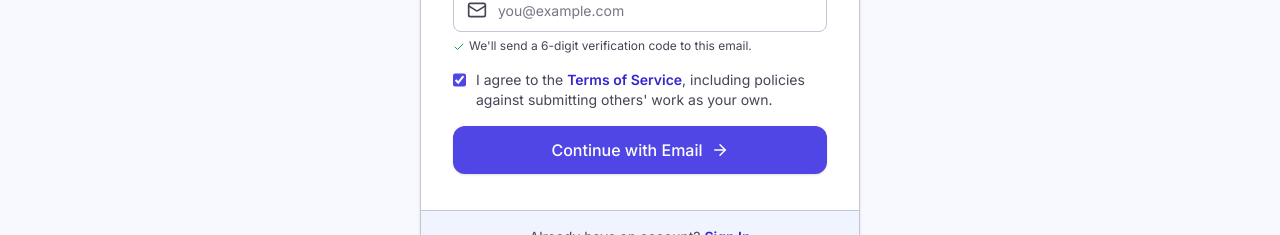
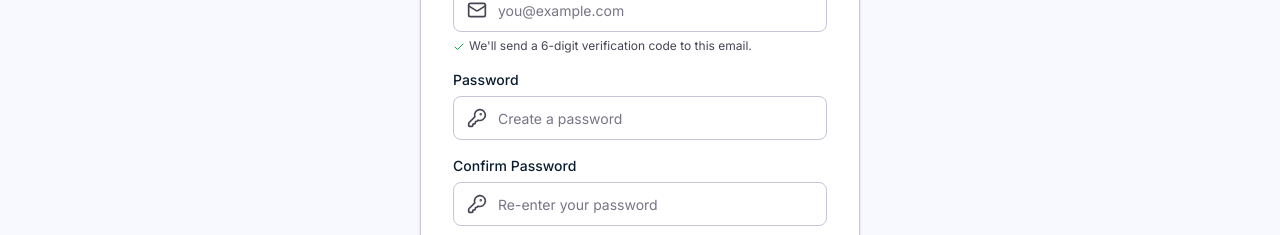
Before and after one commit to monsoon2001/assignment-help, a Next.js app: page /sign-up in a window 1280 px wide. Shown: the part 565-800 px from the top of the page. Built offline with nearby package versions, Linux system fonts and the light colour scheme; no server answers.

Commit message:
Add password to email sign-up and password sign-in

```diff
--- a/src/app/(auth)/sign-in/page.tsx
+++ b/src/app/(auth)/sign-in/page.tsx
@@ -3,19 +3,22 @@
 import { useState } from "react";
 import { useRouter } from "next/navigation";
 import Link from "next/link";
-import { GraduationCap, Mail, ArrowRight, ShieldCheck, Building2, Check, KeyRound, RotateCcw } from "lucide-react";
+import { GraduationCap, Mail, ArrowRight, ShieldCheck, Building2, Check, KeyRound, RotateCcw, Lock } from "lucide-react";
 import Input from "@/components/ui/input";
 import Button from "@/components/ui/button";
 import { createClient } from "@/lib/supabase/client";
 import { roleToHome } from "@/lib/auth";
 
 type Stage = "email" | "otp";
+type Mode = "code" | "password";
 
 export default function SignInPage() {
   const router = useRouter();
   const supabase = createClient();
   const [stage, setStage] = useState<Stage>("email");
+  const [mode, setMode] = useState<Mode>("code");
   const [email, setEmail] = useState("");
+  const [password, setPassword] = useState("");
   const [otp, setOtp] = useState("");
   const [loading, setLoading] = useState(false);
   const [error, setError] = useState<string | null>(null);
@@ -56,6 +59,36 @@ export default function SignInPage() {
 
     setOtp("");
     setStage("otp");
+  }
+
+  async function handlePasswordSubmit(e: React.FormEvent) {
+    e.preventDefault();
+    if (password.length === 0) {
+      setError("Enter your password.");
+      return;
+    }
+    setLoading(true);
+    setError(null);
+
+    const { data, error } = await supabase.auth.signInWithPassword({
+      email,
+      password,
+    });
+
+    if (error) {
+      setError(error.message);
+      setLoading(false);
+      return;
+    }
+
+    const userId = data.user?.id;
+    if (!userId) {
+      setError("Could not identify the signed-in user.");
+      setLoading(false);
+      return;
+    }
+
+    await finalize(userId);
   }
 
   async function handleOtpSubmit(e: React.FormEvent) {
@@ -125,12 +158,33 @@ export default function SignInPage() {
               </h1>
               <p className="text-sm text-on-surface-variant mt-1.5">
                 {stage === "email"
-                  ? "Sign in with Google or an email verification code"
+                  ? mode === "password"
+                    ? "Sign in with Google or your email & password"
+                    : "Sign in with Google or an email verification code"
                   : `We sent a 6-digit code to ${email}`}
               </p>
             </div>
 
             {stage === "email" ? (
+              <>
+                <div className="grid grid-cols-2 gap-1 p-1 rounded-lg bg-surface-container-low mb-4">
+                  {(["code", "password"] as const).map((m) => (
+                    <button
+                      key={m}
+                      type="button"
+                      onClick={() => setMode(m)}
+                      className={`px-3 py-2 rounded-md text-sm font-medium transition-colors cursor-pointer ${
+                        mode === m
+                          ? "bg-surface-container-lowest text-on-surface shadow-sm"
+                          : "text-on-surface-variant hover:text-on-surface"
+                      }`}
+                    >
+                      {m === "code" ? "Email code" : "Password"}
+                    </button>
+                  ))}
+                </div>
+
+                {mode === "code" ? (
                   <form className="flex flex-col gap-4" onSubmit={handleEmailSubmit}>
                     <Input
                       label="Email address"
@@ -153,6 +207,42 @@ export default function SignInPage() {
                       <ArrowRight size={18} />
                     </Button>
                   </form>
+                ) : (
+                  <form className="flex flex-col gap-4" onSubmit={handlePasswordSubmit}>
+                    <Input
+                      label="Email address"
+                      type="email"
+                      placeholder="you@example.com"
+                      icon={<Mail size={18} />}
+                      value={email}
+                      onChange={(e) => setEmail(e.target.value)}
+                      required
+                    />
+
+                    <Input
+                      label="Password"
+                      type="password"
+                      placeholder="Enter your password"
+                      icon={<Lock size={18} />}
+                      value={password}
+                      onChange={(e) => setPassword(e.target.value)}
+                      autoComplete="current-password"
+                      required
+                    />
+
+                    {error && (
+                      <p className="text-sm text-error bg-error-container/30 border border-error/20 rounded-lg px-3 py-2">
+                        {error}
+                      </p>
+                    )}
+
+                    <Button type="submit" size="lg" className="w-full justify-between" disabled={loading}>
+                      {loading ? "Signing in..." : "Sign In with Password"}
+                      <ArrowRight size={18} />
+                    </Button>
+                  </form>
+                )}
+              </>
             ) : (
               <form className="flex flex-col gap-4" onSubmit={handleOtpSubmit}>
                 <div className="flex flex-col gap-1.5">
--- a/src/app/(auth)/sign-up/page.tsx
+++ b/src/app/(auth)/sign-up/page.tsx
@@ -17,6 +17,8 @@ export default function SignUpPage() {
   const [stage, setStage] = useState<Stage>("email");
   const [name, setName] = useState("");
   const [email, setEmail] = useState("");
+  const [password, setPassword] = useState("");
+  const [confirmPassword, setConfirmPassword] = useState("");
   const [otp, setOtp] = useState("");
   const [accepted, setAccepted] = useState(true);
   const [loading, setLoading] = useState(false);
@@ -26,6 +28,27 @@ export default function SignUpPage() {
     e?.preventDefault();
     setLoading(true);
     setError(null);
+
+    if (!name.trim()) {
+      setError("Enter your full name.");
+      setLoading(false);
+      return;
+    }
+    if (email.trim().length === 0) {
+      setError("Enter your email address.");
+      setLoading(false);
+      return;
+    }
+    if (password.length < 6) {
+      setError("Password must be at least 6 characters.");
+      setLoading(false);
+      return;
+    }
+    if (password !== confirmPassword) {
+      setError("Passwords do not match.");
+      setLoading(false);
+      return;
+    }
 
     const { error } = await supabase.auth.signInWithOtp({
       email,
@@ -66,6 +89,13 @@ export default function SignUpPage() {
     const userId = data.user?.id;
     if (!userId) {
       setError("Could not identify the created user.");
+      setLoading(false);
+      return;
+    }
+
+    const { error: passwordError } = await supabase.auth.updateUser({ password });
+    if (passwordError) {
+      setError(passwordError.message);
       setLoading(false);
       return;
     }
@@ -179,6 +209,28 @@ export default function SignUpPage() {
                     </p>
                   </div>
 
+                  <Input
+                    label="Password"
+                    type="password"
+                    placeholder="Create a password"
+                    icon={<KeyRound size={18} />}
+                    value={password}
+                    onChange={(e) => setPassword(e.target.value)}
+                    autoComplete="new-password"
+                    required
+                  />
+
+                  <Input
+                    label="Confirm Password"
+                    type="password"
+                    placeholder="Re-enter your password"
+                    icon={<KeyRound size={18} />}
+                    value={confirmPassword}
+                    onChange={(e) => setConfirmPassword(e.target.value)}
+                    autoComplete="new-password"
+                    required
+                  />
+
                   {error && (
                     <p className="text-sm text-error bg-error-container/30 border border-error/20 rounded-lg px-3 py-2">
                       {error}
```
Lines whose indentation alone changed are shown as unchanged.
